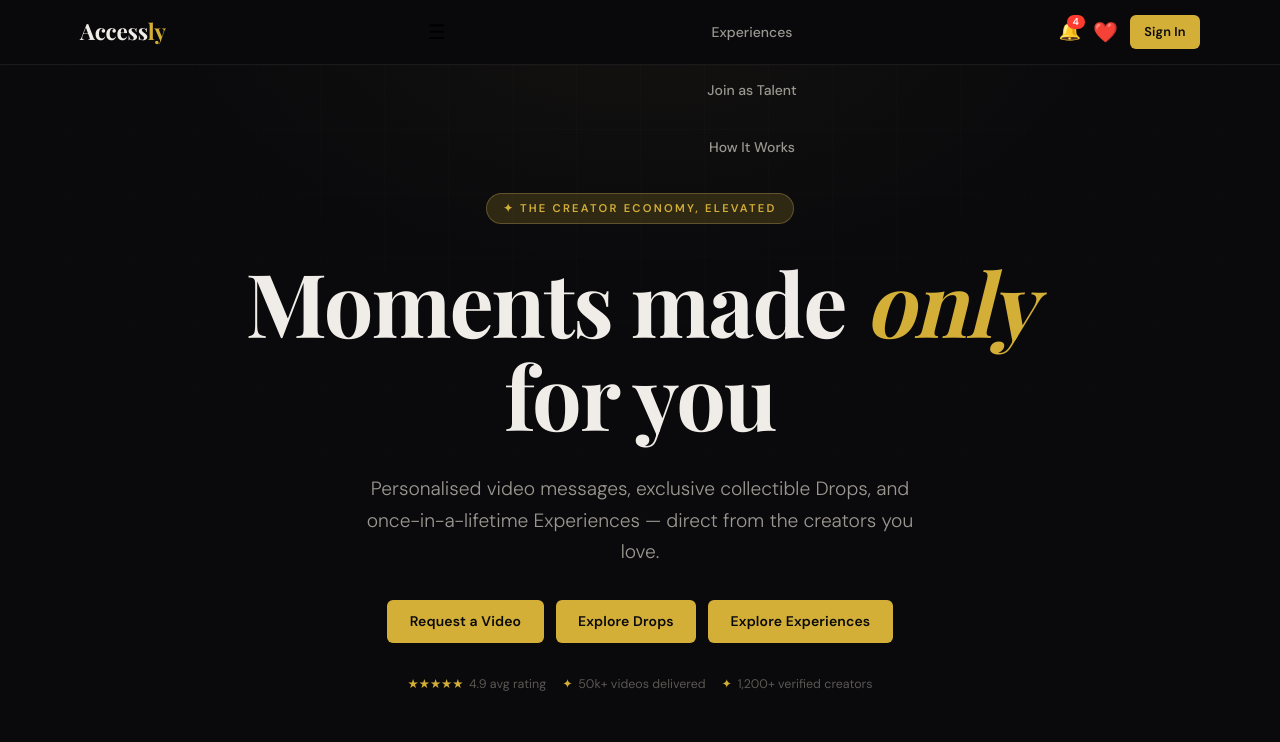
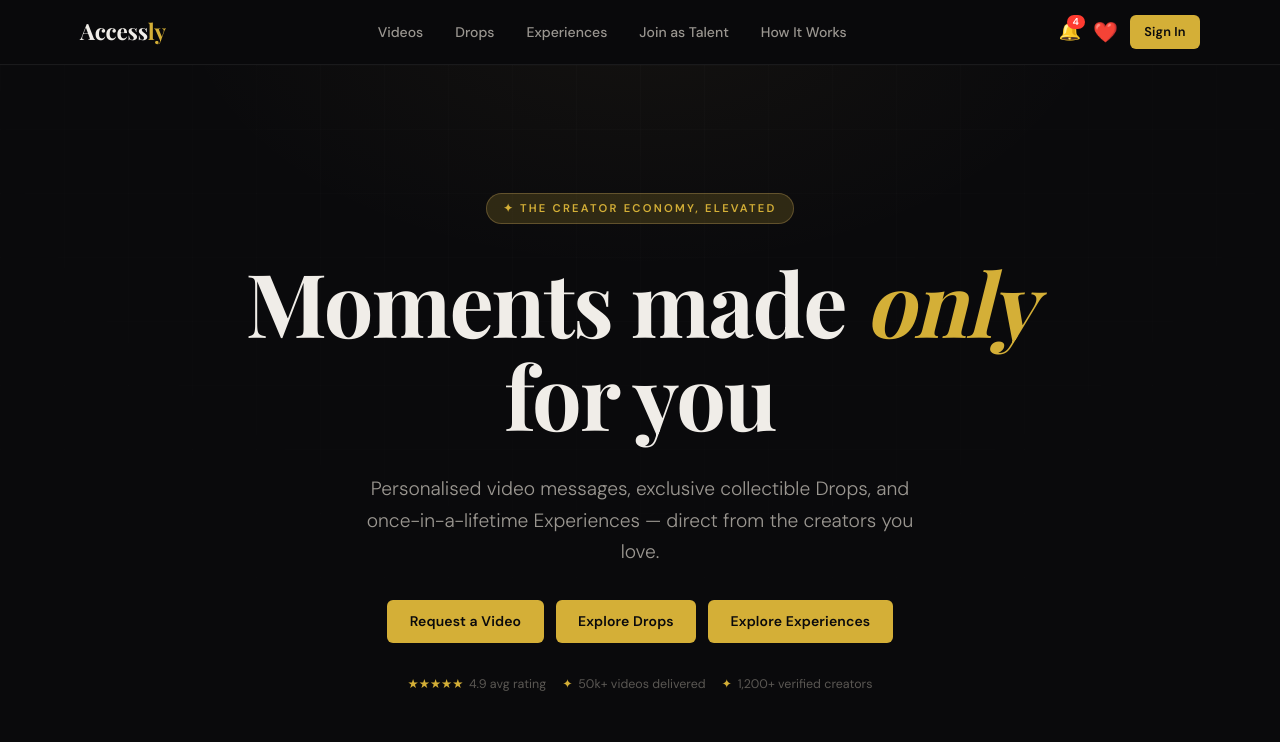
Before and after one commit to s7680/accessly-cameo, a Next.js app: page / in a window 1280 px wide. Shown: the top 742 px of the page. Built offline with nearby package versions, Linux system fonts and the light colour scheme; a web font is replaced by a local one.

Commit message:
Update layout.tsx

```diff
--- a/src/app/layout.tsx
+++ b/src/app/layout.tsx
@@ -1,9 +1,7 @@
-"use client";
 import type { Metadata } from "next";
 import "./globals.css";
 import Link from "next/link";
 import { routes } from "@/lib/routes";
-import { useState } from "react";
 
 import NotificationBell from "@/components/NotificationBell";
 
@@ -14,7 +12,6 @@ export const metadata: Metadata = {
 };
 
 export default function RootLayout({ children }: { children: React.ReactNode }) {
-  const [menuOpen, setMenuOpen] = useState(false);
 
   return (
     <html lang="en">
@@ -24,22 +21,12 @@ export default function RootLayout({ children }: { children: React.ReactNode })
             <Link href="/" className="nav__logo">
               Access<span>ly</span>
             </Link>
-            <button
-              className="nav__menu-btn"
-              onClick={() => setMenuOpen(!menuOpen)}
-              style={{ fontSize: "20px", display: "block" }}
-            >
-              ☰
-            </button>
-            <ul
-              className="nav__links"
-              style={{ display: menuOpen ? "flex" : undefined, flexDirection: "column" }}
-            >
-              <li><Link href={routes.videos} onClick={() => setMenuOpen(false)}>Videos</Link></li>
-              <li><Link href={routes.drops} onClick={() => setMenuOpen(false)}>Drops</Link></li>
-              <li><Link href={routes.experiences} onClick={() => setMenuOpen(false)}>Experiences</Link></li>
-              <li><Link href="/join-talent" onClick={() => setMenuOpen(false)}>Join as Talent</Link></li>
-              <li><Link href={routes.howItWorks} onClick={() => setMenuOpen(false)}>How It Works</Link></li>
+            <ul className="nav__links">
+              <li><Link href={routes.videos}>Videos</Link></li>
+              <li><Link href={routes.drops}>Drops</Link></li>
+              <li><Link href={routes.experiences}>Experiences</Link></li>
+              <li><Link href="/join-talent">Join as Talent</Link></li>
+              <li><Link href={routes.howItWorks}>How It Works</Link></li>
             </ul>
             <div className="nav__actions" style={{ display: "flex", alignItems: "center", gap: "12px" }}>
               <NotificationBell />
```
